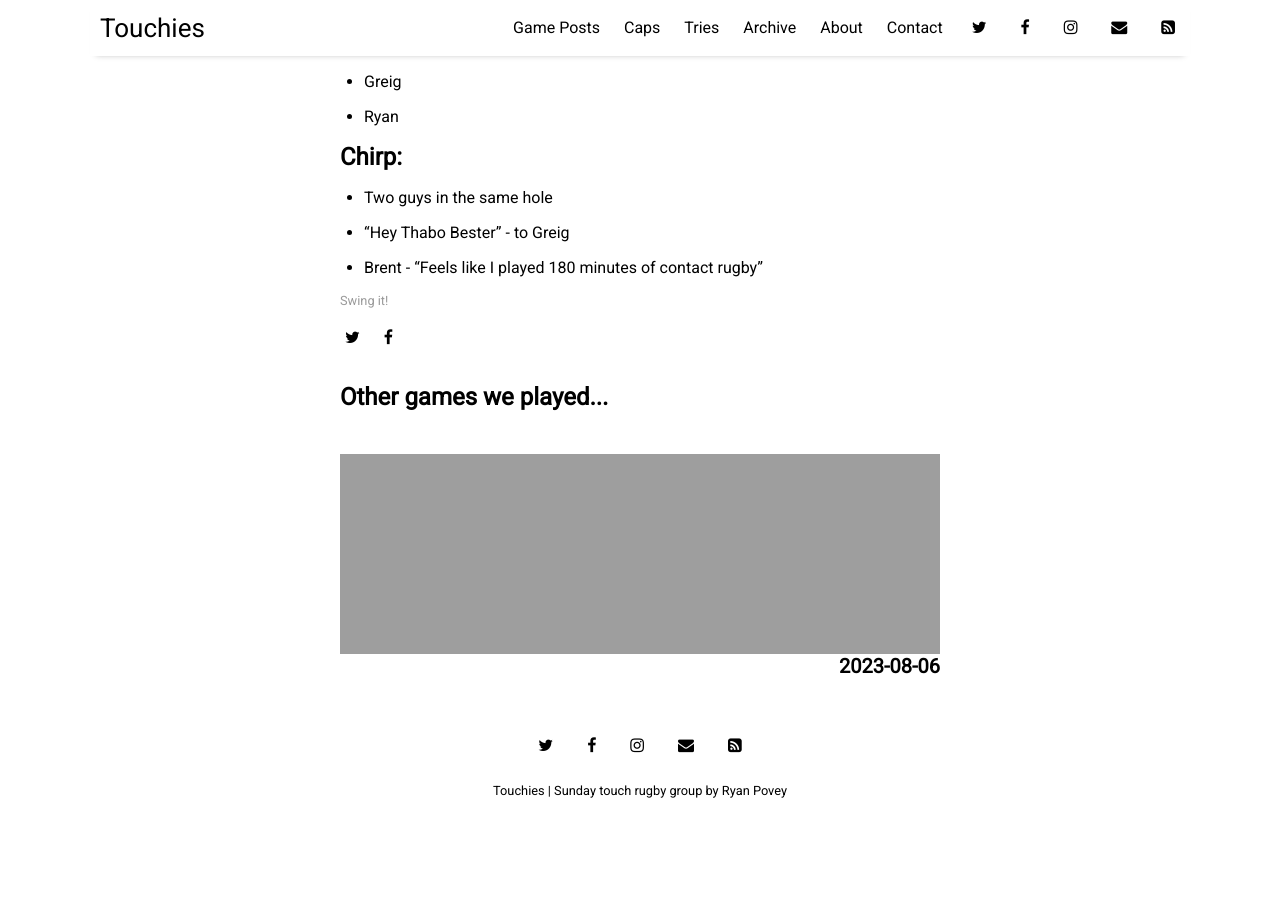
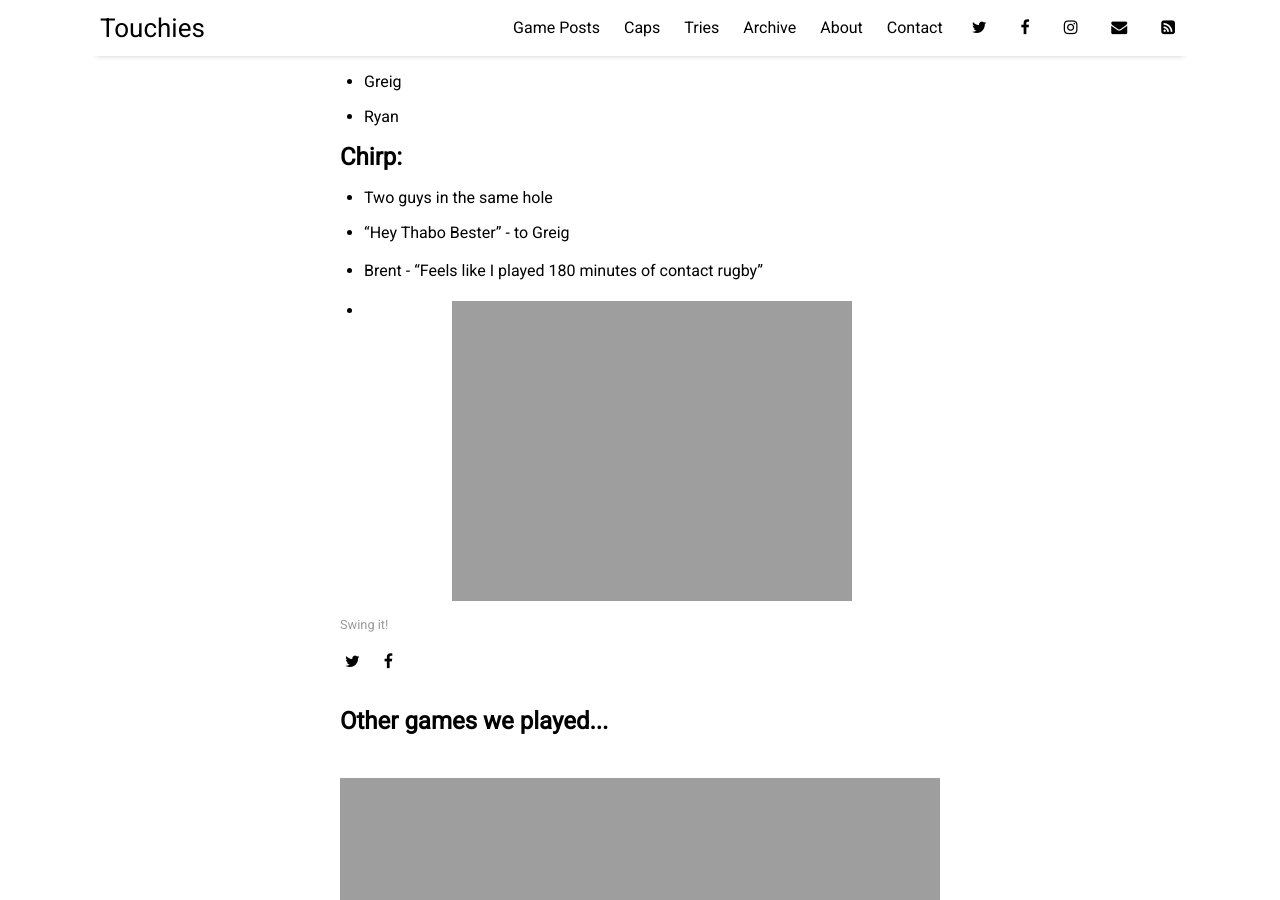
Before and after one commit to sundayrugby/sundayrugby.github.io, a Jekyll site: the page built from _posts/2023-08-13-BF.md, in a window 1280 px wide and 900 px high, scrolled down 2039 px. Built offline with Jekyll 4.4.1, drawn with Linux system fonts in a browser that asks for light colours; nearby versions of some CDN libraries; before the commit the page ends 2868 px from its top, so only the background shows below that.

Commit message:
Update 2023-08-13-BF.md

```diff
--- a/_posts/2023-08-13-BF.md
+++ b/_posts/2023-08-13-BF.md
@@ -73,3 +73,5 @@
 * Two guys in the same hole
 * "Hey Thabo Bester" - to Greig
 * Brent - "Feels like I played 180 minutes of contact rugby"
+
+* ![alt text](https://sundayrugby.github.io/assets/img/2023_08_13_a.jpg "Behind the scenes!")
```
